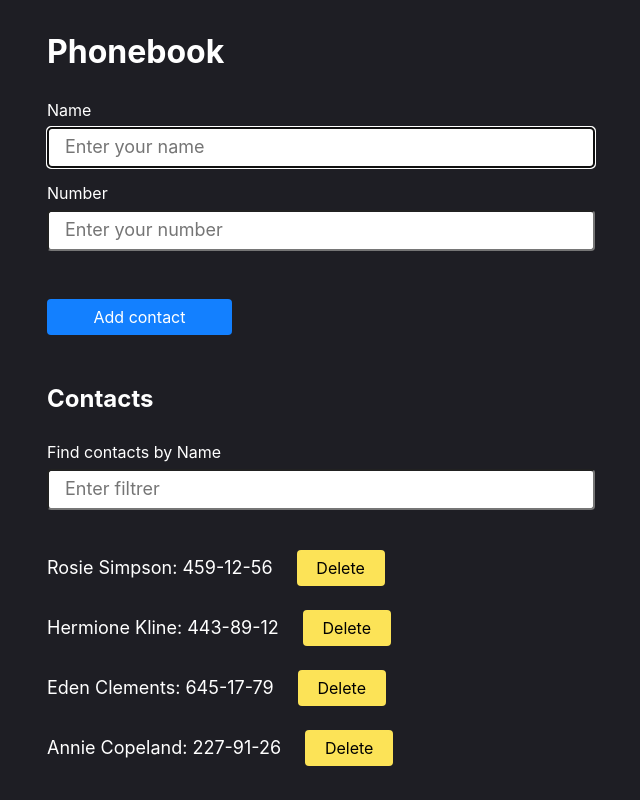
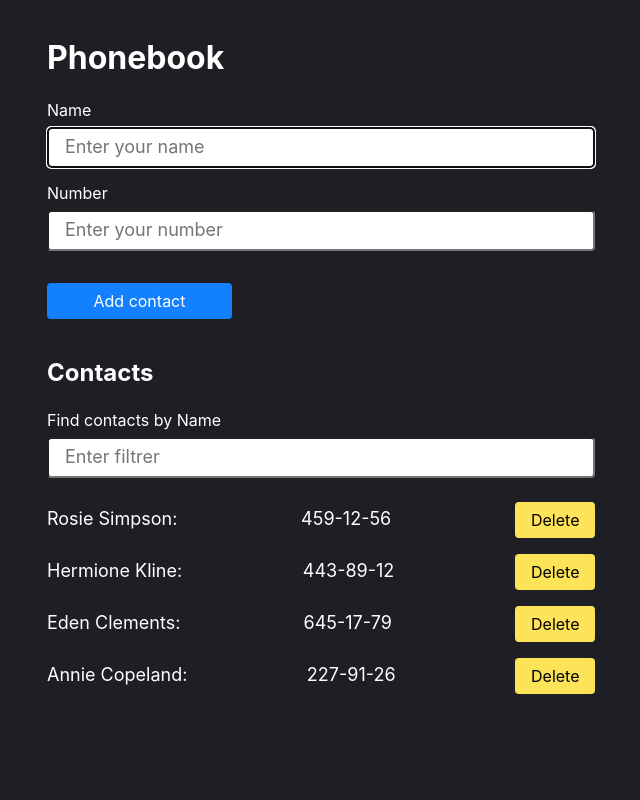
Before and after one commit to HannaTubolets/goit-react-hw-02-phonebook, a React (Create React App) app: page / in a window 1280 px wide. Shown: the whole page, without its empty margins (319-959 px from the left). Built offline with nearby package versions, Linux system fonts and the light colour scheme.

Commit message:
Added contactList component and styles

```diff
--- a/src/components/ContactForm/ContactForm.module.css
+++ b/src/components/ContactForm/ContactForm.module.css
@@ -21,8 +21,8 @@
 }
 
 .btn {
-  margin-top: 32px;
-  margin-bottom: 50px;
+  margin-top: 16px;
+  margin-bottom: 40px;
   background-color: #1380ff;
   border: none;
   border-radius: 4px;
@@ -41,5 +41,5 @@
 }
 
 .btn:hover {
-  background-color: #3190fc;
+  background-color: #4c9ffd;
 }
--- a/src/components/ContactList/ContactList.jsx
+++ b/src/components/ContactList/ContactList.jsx
@@ -6,6 +6,22 @@ export const ContactList = ({ contacts, handleDelete }) => {
     <>
       <div>
         <ul className={css.contactList}>
+          {contacts.map((contact, id) => (
+            <li key={id} className={css.contactItem}>
+              <span>{contact.name}:</span>
+              <span>{contact.number}</span>
+              <button
+                type="button"
+                className={css.btnItemDel}
+                onClick={() => handleDelete(contact.id)}
+              >
+                Delete
+              </button>
+            </li>
+          ))}
+        </ul>
+
+        {/* <ul className={css.contactList}>
           {contacts.map((contact, id) => (
             <li key={id} className={css.contactItem}>
               {contact.name}:{contact.number}
@@ -18,7 +34,7 @@ export const ContactList = ({ contacts, handleDelete }) => {
               </button>
             </li>
           ))}
-        </ul>
+        </ul> */}
       </div>
     </>
   );
--- a/src/components/ContactList/ContactList.module.css
+++ b/src/components/ContactList/ContactList.module.css
@@ -1,9 +1,13 @@
 .contactItem {
   font-size: 18px;
+  display: flex;
+  gap: 40px;
+  align-items: center;
+  justify-content: space-between;
+  margin-bottom: 16px;
 }
 
 .btnItemDel {
-  margin-top: 24px;
   background-color: #fce357;
   border: none;
   border-radius: 4px;
@@ -12,16 +16,16 @@
   font-size: 16px;
   height: 36px;
   line-height: 20px;
-  min-width: 88px;
+  max-width: 80px;
   padding: 0 16px 0 16px;
-  margin-left: 24px;
   cursor: pointer;
 
-  transition-property: background-color;
+  transition-property: background-color, color;
   transition-duration: 250ms;
   transition-timing-function: cubic-bezier(0.4, 0, 0.2, 1);
 }
 
 .btnItemDel:hover {
-  background-color: #fcc257;
+  background-color: #fc6124;
+  color: #ffff;
 }
--- a/src/components/Filter/Filter.module.css
+++ b/src/components/Filter/Filter.module.css
@@ -1,14 +1,14 @@
 .filterName {
   display: flex;
   flex-direction: column;
-  margin: 0.5rem auto 1rem;
+  margin: 8px auto 24px;
   align-items: center;
   font-size: large;
   text-align: left;
   border-radius: 4px;
-  padding: 0.5rem 15rem 0.5rem 1rem;
+  padding: 8px 240px 8px 16px;
 }
 
 .filterLabel {
-  margin-bottom: 10px;
+  margin-bottom: 8px;
 }
--- a/src/index.css
+++ b/src/index.css
@@ -8,8 +8,8 @@ body {
   -webkit-font-smoothing: antialiased;
   -moz-osx-font-smoothing: grayscale;
 
-  width: 100vw;
-  height: 100vh;
+  /* width: 100vw;
+  height: 100vh; */
   display: flex;
   position: relative;
   background: #1e1e24;
@@ -31,7 +31,11 @@ h5,
 h6,
 p {
   margin: 0;
-  margin-bottom: 30px;
+  margin-bottom: 24px;
+}
+
+h1 {
+  margin-top: 40px;
 }
 
 ul,
```
